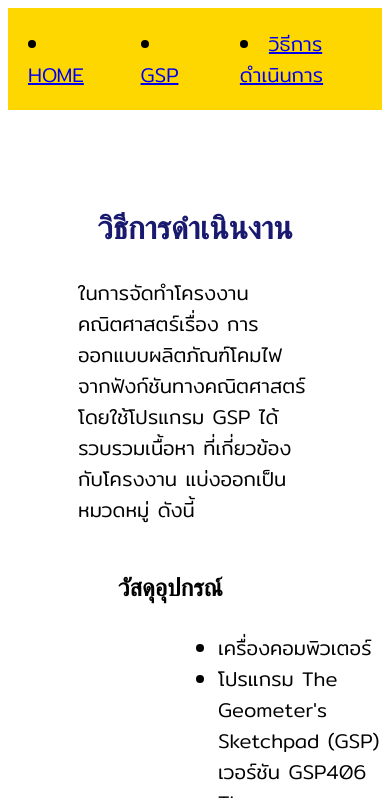
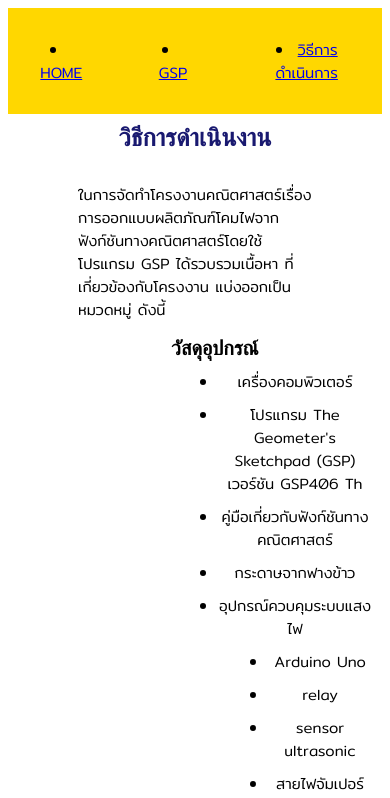
Before and after one commit to nattakitta20/myfirstweb, a plain HTML site: page กระบวนการทำงาน.html in a window 390 px wide. Shown: the top 798 px of the page. Drawn offline with Linux system fonts and the light colour scheme; a web font is replaced by a local one.

Commit message:
Update style.css

```diff
--- a/style.css
+++ b/style.css
@@ -172,3 +172,58 @@ img.โคม {
     font-size: 17px;
 
 }
+@media (max-width: 680px) {
+
+
+    h1 {
+        font-size: 50%;
+        text-align: center;
+        margin: 10px;
+    }
+
+
+    h2 {
+        font-size: 50%;
+        text-align: center;
+        margin: 10px;
+
+
+    }
+
+    p {
+        font-size: 15px;
+        margin: 5px;
+
+
+    }
+    iframe {
+        width: 50%;
+        height: 50%;
+
+
+    }
+    li {
+        font-size: 15px;
+        text-align: center;
+        margin: 10px;
+    }
+    h1.title {
+        font-size: 25px;
+        text-align: center;
+        margin: 10px;
+    }
+    h2.title {
+        font-size: 20px;
+        text-align: center;
+        margin: 10px;
+    }
+    .paragraph1 {
+        font-size: 15px;
+        margin: 5px;
+    }
+    .img-text {
+        font-size: 15px;
+        margin: 5px;
+    }
+
+}
```
